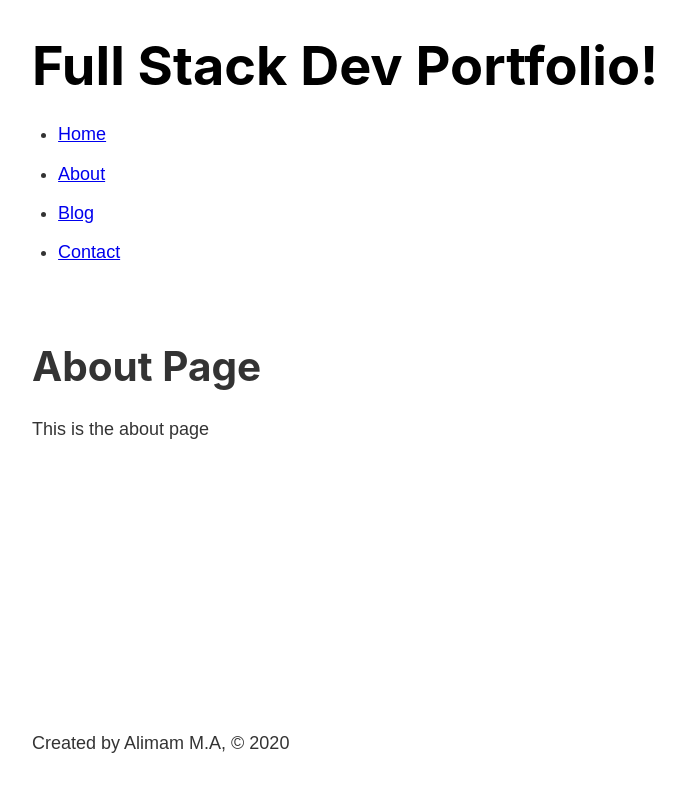
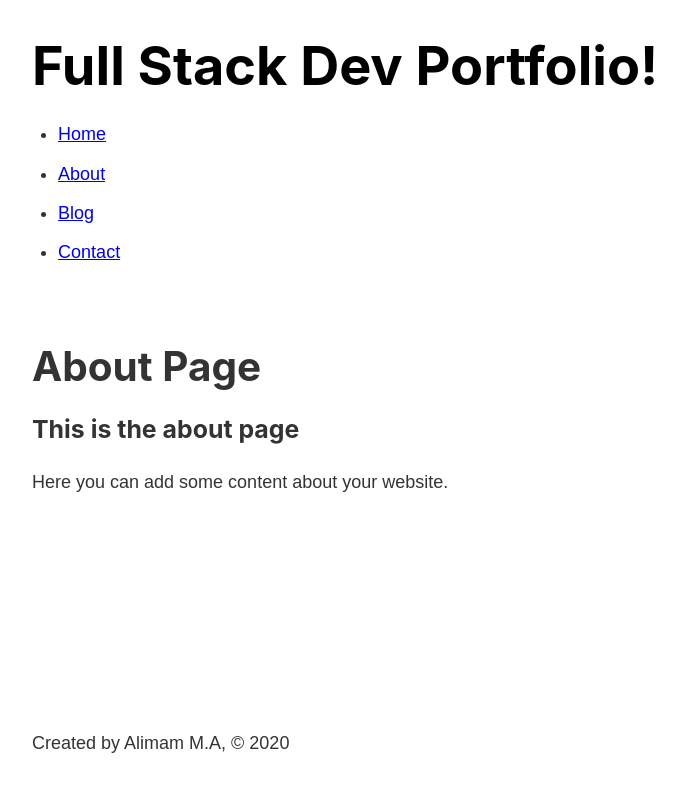
Before and after one commit to alimam15/GatsbyPortfolio, a Gatsby site: page /about in a window 1280 px wide. Shown: the whole page, without its empty margins (251-936 px from the left). Built offline with nearby package versions, Linux system fonts and the light colour scheme; Gatsby itself is replaced by a stand-in of ours.

Commit message:
Modifying blog

```diff
--- a/src/pages/about.js
+++ b/src/pages/about.js
@@ -8,7 +8,8 @@ const AboutPage = () => (
     <Layout>
         <Head title="about" />
         <h1>About Page</h1>
-        <p>This is the about page</p>
+        <h3>This is the about page</h3>
+        <p>Here you can add some content about your website.</p>
     </Layout>
 
 )
```
